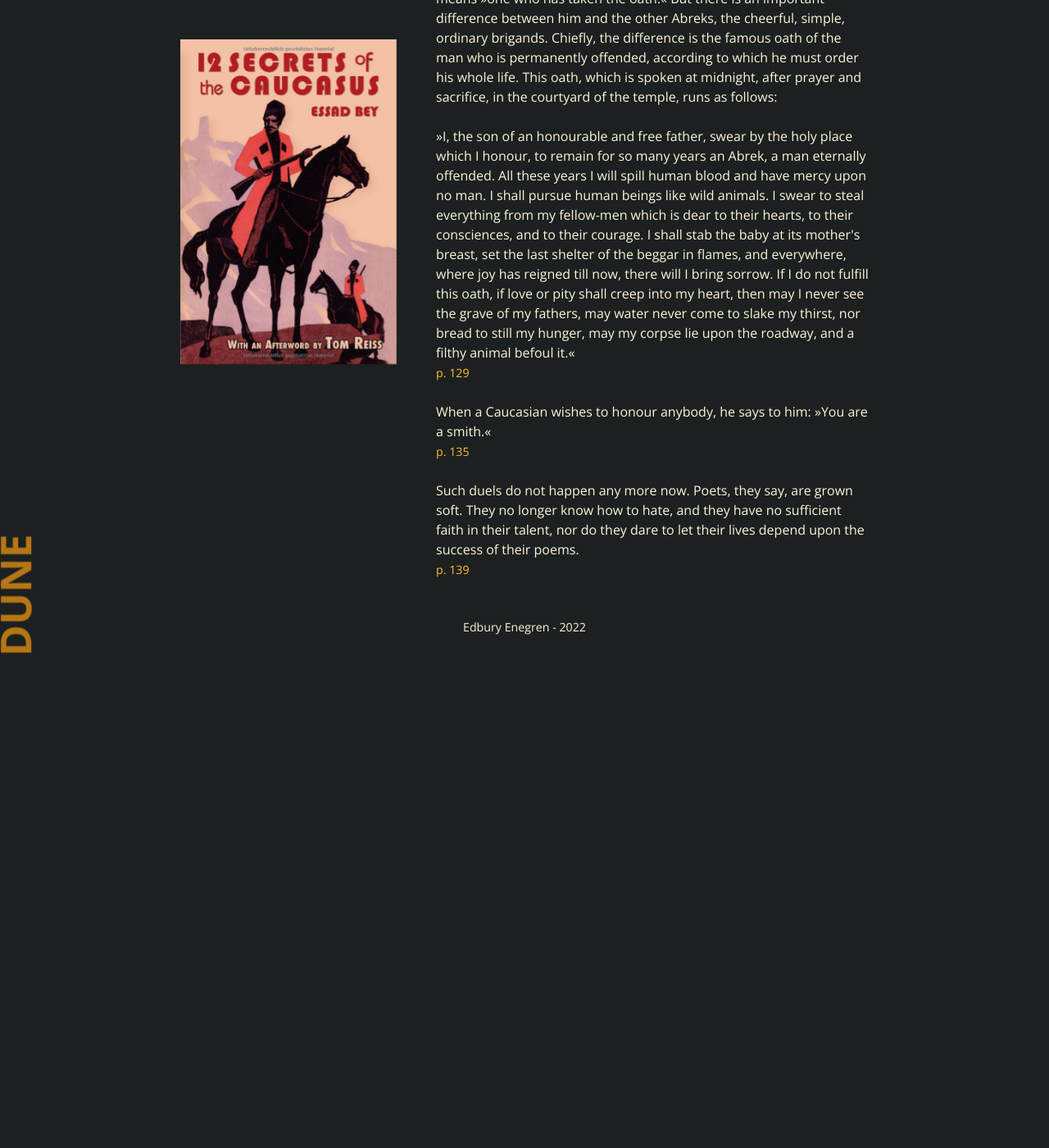
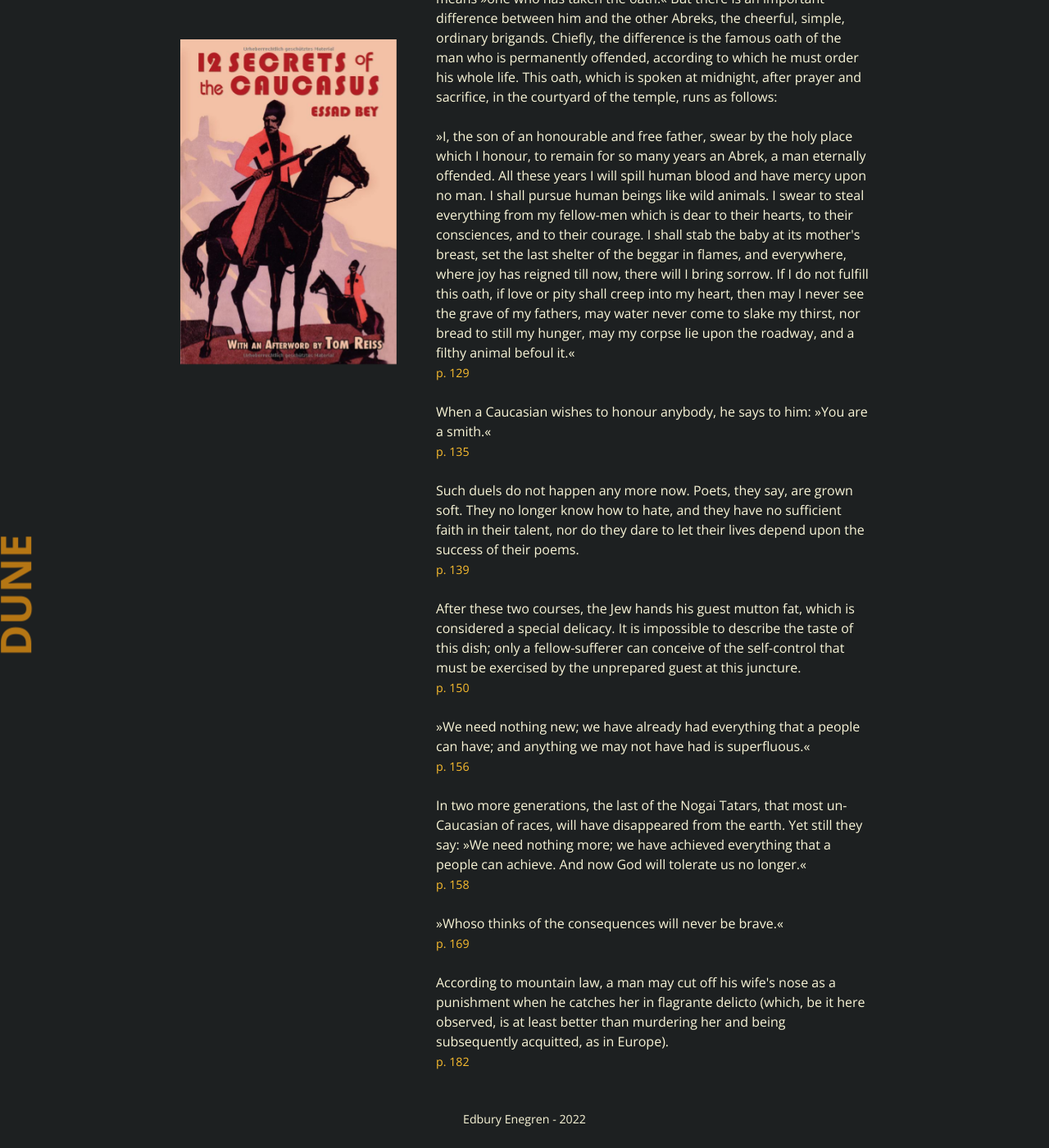
Before and after one commit to edbury/edbury.github.io, a Jekyll site: the page built from _highlights/12 Secrets of the Caucasus.md, in a window 1280 px wide and 1400 px high, scrolled down 4501 px. Shown: the whole window at 82% size. Built offline with Jekyll 4.4.1, drawn with Linux system fonts in a browser that asks for light colours; some web fonts are replaced; before the commit the page ends 5301 px from its top, so only the background shows below that.

Commit message:
chore: update highlights

```diff
--- a/_highlights/12 Secrets of the Caucasus.md
+++ b/_highlights/12 Secrets of the Caucasus.md
@@ -89,4 +89,19 @@ highlights:
   - page: 139
     text: |
       Such duels do not happen any more now. Poets, they say, are grown soft. They no longer know how to hate, and they have no sufficient faith in their talent, nor do they dare to let their lives depend upon the success of their poems.
+  - page: 150
+    text: |
+      After these two courses, the Jew hands his guest mutton fat, which is considered a special delicacy. It is impossible to describe the taste of this dish; only a fellow-sufferer can conceive of the self-control that must be exercised by the unprepared guest at this juncture.
+  - page: 156
+    text: |
+      »We need nothing new; we have already had everything that a people can have; and anything we may not have had is superfluous.«
+  - page: 158
+    text: |
+      In two more generations, the last of the Nogai Tatars, that most un-Caucasian of races, will have disappeared from the earth. Yet still they say: »We need nothing more; we have achieved everything that a people can achieve. And now God will tolerate us no longer.«
+  - page: 169
+    text: |
+      »Whoso thinks of the consequences will never be brave.«
+  - page: 182
+    text: |
+      According to mountain law, a man may cut off his wife's nose as a punishment when he catches her in flagrante delicto (which, be it here observed, is at least better than murdering her and being subsequently acquitted, as in Europe).
 ---
```
